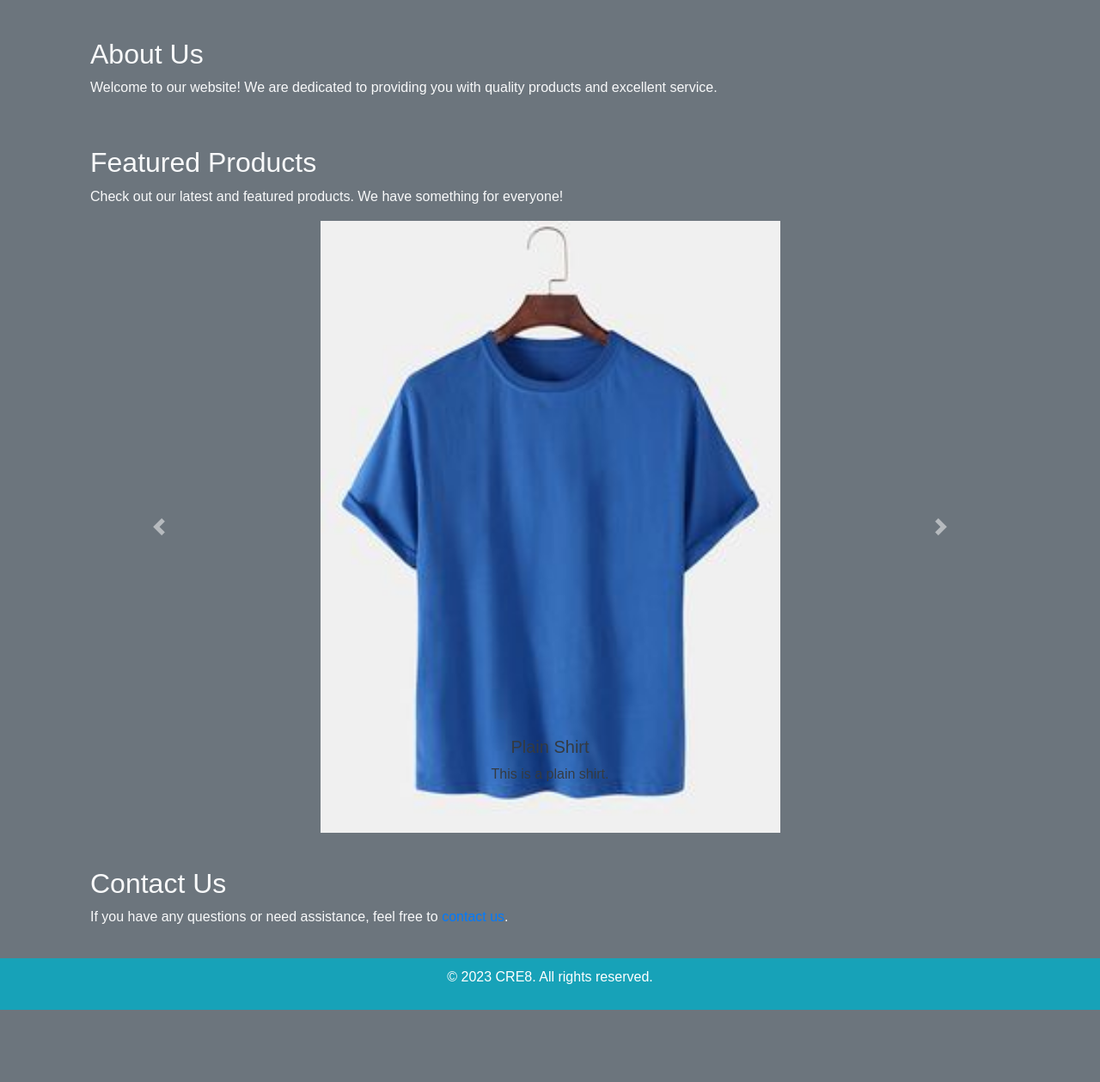
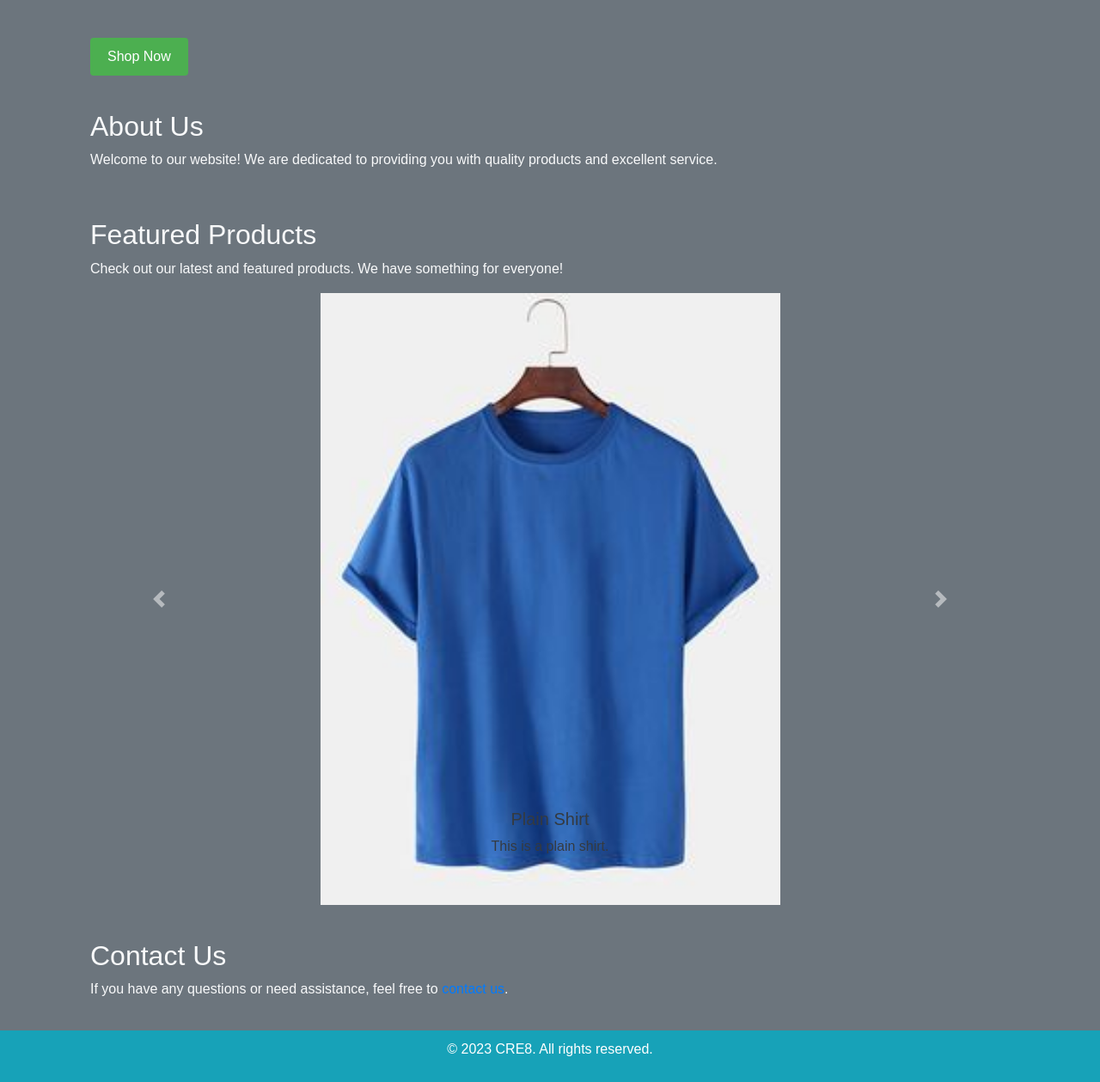
Before and after one commit to walts731/Experiment, a PHP site: page / in a window 1280 px wide. Shown: the part 56-1315 px from the top of the page at 86% size. Before the commit the page ends 1231 px from the top, so only its background shows below. Run offline with PHP 8.4, Linux system fonts and the light colour scheme.

Commit message:
update xustomization

```diff
--- a/index.php
+++ b/index.php
@@ -28,6 +28,15 @@
             text-align: center;
             padding: 10px 0; /* Add padding for better appearance */
         }
+    button {
+        padding: 10px 20px;
+        font-size: 16px;
+        background-color: #4CAF50;
+        color: white;
+        border: none;
+        border-radius: 4px;
+        cursor: pointer;
+    }
     </style>
 </head>
 <body class="bg-secondary">
@@ -50,6 +59,12 @@
     </header>
 
     <div class="container mt-4 text-light">
+
+
+<section>
+    <button class="center">Shop Now</button>
+</section>
+
         <section>
             <h2>About Us</h2>
             <p>
```
Also changed, not shown: admin/custom_images/black.png (added), admin/custom_images/grey.png (added).
